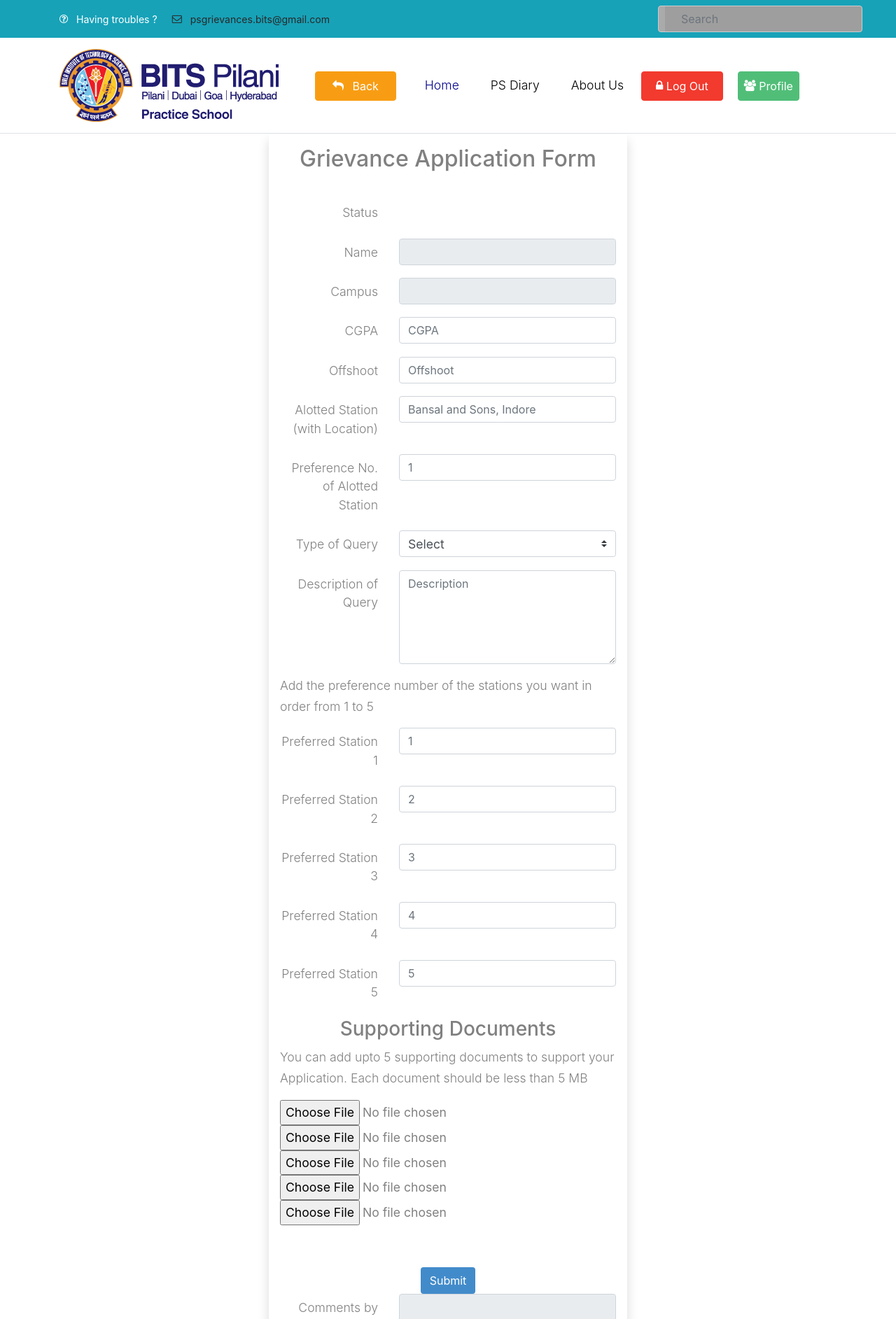
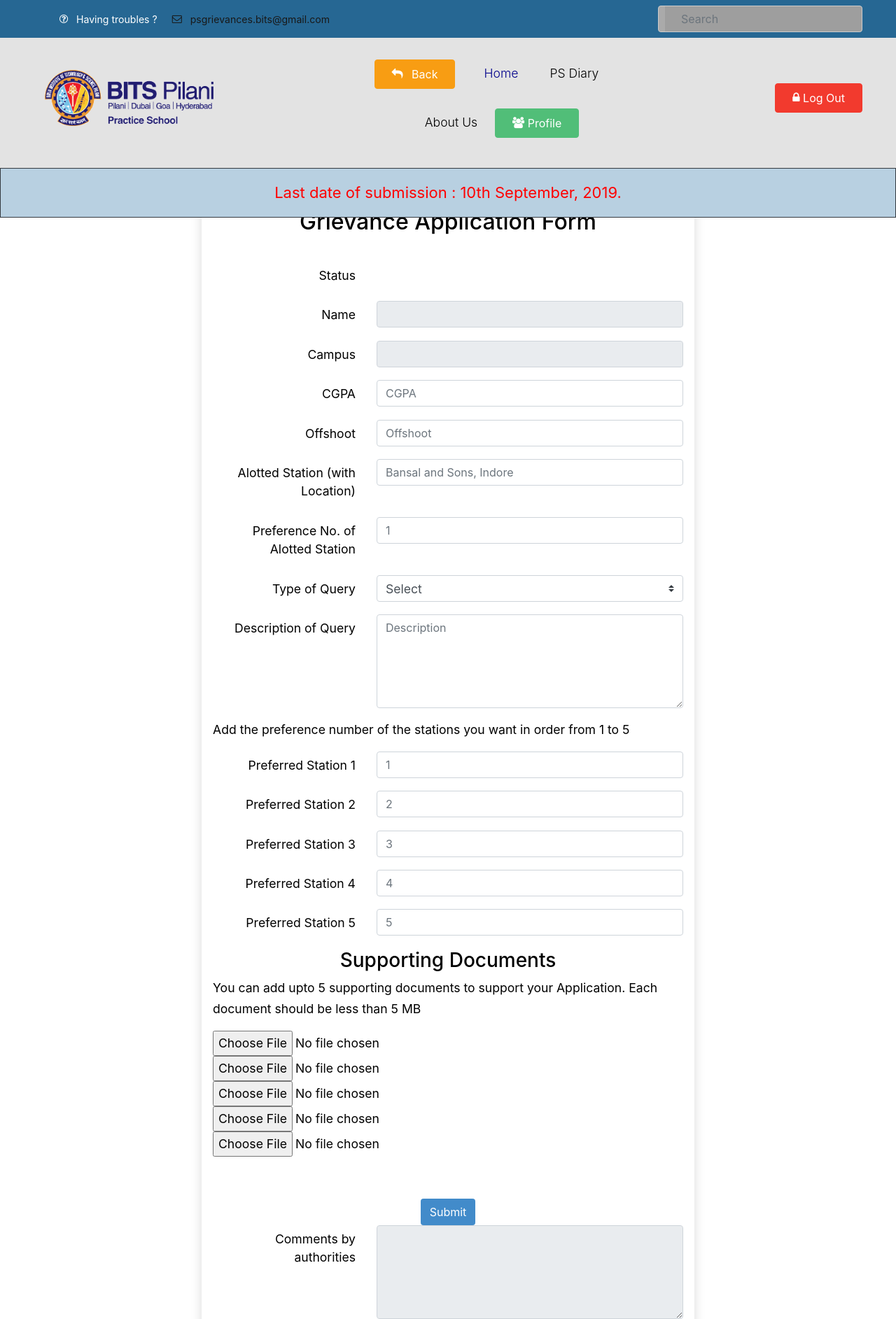
Before and after one commit to ChetanKhanna/CMS, a Django app: template grievance/templates/grievance/grievanceForm.html in a window 1280 px wide. Shown: the top 1885 px of the page at 70% size. Run offline with Django 3.2, Linux system fonts and the light colour scheme; the template is opened without the code that fills it, so the values that code supplies are empty; some libraries are stand-ins or nearby versions; some web fonts are replaced; grey boxes are pictures that could not be loaded.

Commit message:
Front End

```diff
--- a/grievance/static/grievance/css/grievanceForm.css
+++ b/grievance/static/grievance/css/grievanceForm.css
@@ -1,10 +1,11 @@
 .signup-form1 {
-    width: 40%;
+    width: 55%;
     min-width: 450px;
     margin-left: auto;
     margin-right: auto;
     margin-top: 50px;
     padding: 20px;
+    color: black;
 }
 
 label {
--- a/grievance/static/grievance/css/style.css
+++ b/grievance/static/grievance/css/style.css
@@ -630,7 +630,7 @@
       opacity: .9;
       z-index: 0; }
     .section-bg.style-1 > .container {
-      z-index: 2; }
+      z-index: 1; }
     .section-bg.style-1 .icon {
       font-size: 3.5rem;
       color: #51be78; }
--- a/grievance/templates/grievance/website_base.html
+++ b/grievance/templates/grievance/website_base.html
@@ -49,13 +49,13 @@
     </div>
 
 
-    <div class="py-2 bg-info">
+    <div class="py-2" style="background: #266793">
       <div class="container">
         <div class="row align-items-center">
           <div class="col-lg-9 d-none d-lg-block">
           <!--	<a href="#" class="small btn btn-warning px-4 py-2 rounded-1 mr-3" style="color: white"><span class="icon-reply mr-2"></span> Back</a> -->
             <a  class="small mr-3" style="color: white" ><span class="icon-question-circle-o mr-2" ></span> Having troubles ?</a>
-            <a href="mailto:psgrievances.bits@gmail.com" class="small mr-3" style="color: #292929" data-toggle="tooltip" data-placement="top" title="Please note, no query regarding application will be entertained on this email, only queries related to working of website will be entertained on this email. While submitting any query please clearly mention your name, roll number and email in the query." ><span class="icon-envelope-o mr-2"></span> psgrievances.bits@gmail.com</a>
+            <a href="mailto:psgrievances.bits@gmail.com" class="small mr-3" style="color: #191919" data-toggle="tooltip" data-placement="top" title="Please note, no query regarding application will be entertained on this email, only queries related to working of website will be entertained on this email. While submitting any query please clearly mention your name, roll number and email in the query." ><span class="icon-envelope-o mr-2"></span> psgrievances.bits@gmail.com</a>
           </div>
 
           <div class="col-lg-3 text-right">
@@ -70,18 +70,18 @@
         </div>
       </div>
     </div>
-    <header class="site-navbar py-3 js-sticky-header site-navbar-target border-bottom border-medium" role="banner">
+    <header class="site-navbar py-3 js-sticky-header site-navbar-target border-bottom border-medium" role="banner" style="background: #E3E3E3">
 
-      <div class="container">
+      <div>
         <div class="d-flex align-items-center">
-          <div class="site-logo">
+          <div class="px-3 site-logo ml-5">
             <a href="index.html" class="d-block">
               <img src="{% static 'grievance/images/logo.png' %}" alt="Image" class="img-fluid">
             </a>
           </div>
-          <div class="mr-auto">
-            <nav class="site-navigation position-relative text-right" role="navigation">
-              <ul class="site-menu main-menu js-clone-nav mr-auto d-none d-lg-block">
+          <div class="ml-auto">
+            <nav class="px-5 site-navigation position-relative text-right " role="navigation">
+              <ul class="site-menu main-menu js-clone-nav mr-auto d-none d-lg-block ">
               	<li>
               		<a href="#" class="small btn btn-warning px-4 py-2 rounded-1 mr-3" style="color: white"><span class="icon-reply mr-2"></span> Back</a>
               	</li>
@@ -95,17 +95,22 @@
                   <a href="#" class="nav-link text-left">About Us</a>
                 </li>
 
-                <li>
-                    <a href="/ps-grievance/logout/" class="small btn btn-danger px-6 py-2 rounded-1 mr-3" style="color: white"><span class="icon-lock"></span> Log Out</a>
+                  <li>
+                    <a href="#" class="small btn btn-primary px-4 py-2 rounded-1 mr-5"style="color: white"><span class="icon-users" ></span> Profile</a>
                   </li>
-                  <li>
-                    <a href="#" class="small btn btn-primary px-2 py-2 rounded-1"style="color: white"><span class="icon-users" ></span> Profile</a>
-                  </li>
-              </ul>                                                                                                                                                                                                                                                                                          </ul>
+
+              </ul>
             </nav>
           </div>
-
           <div class="ml-auto">
+            <nav class="px-5 site-navigation position-relative text-right " role="navigation">
+              <ul class="site-menu main-menu js-clone-nav mr-auto d-none d-lg-block ml-5">
+                    <a href="/ps-grievance/logout/" class="small btn btn-danger py-2 rounded-1 ml-5 px-4" style="color: white"><span class="icon-lock"></span> Log Out</a>
+                  </li>
+              </ul>
+            </nav>
+          </div>
+          <div class="ml-right">
             <div class="social-wrap">
               <a href="#" class="d-inline-block d-lg-none site-menu-toggle js-menu-toggle text-black"><span
                 class="icon-menu h3"></span></a>
@@ -114,10 +119,14 @@
 
         </div>
       </div>
+      <br>
+      <header class="site-navbar py-3 js-sticky-header site-navbar-target border border-dark" role="banner" style="background: #B8D0E1">
+        <center><div style="font-size: 22px; color: red;"> <b> Last date of submission : 10th September, 2019.</div>
+      </header>
+    </header>
 
-    </header>
   </div>
-
+<br><br><br>
     <body>
 
     {% block header %}
```
